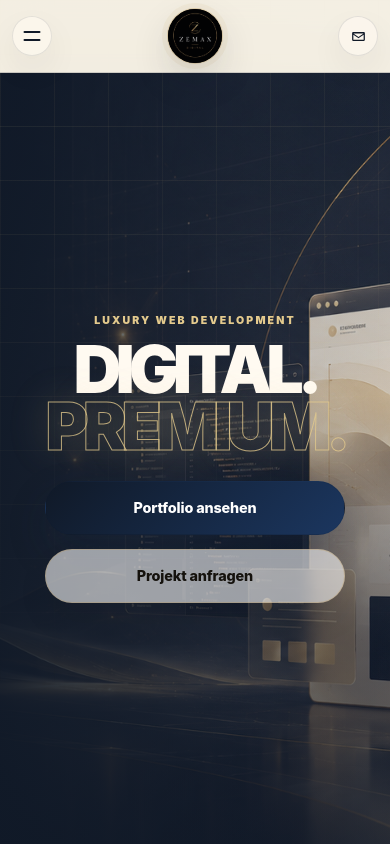
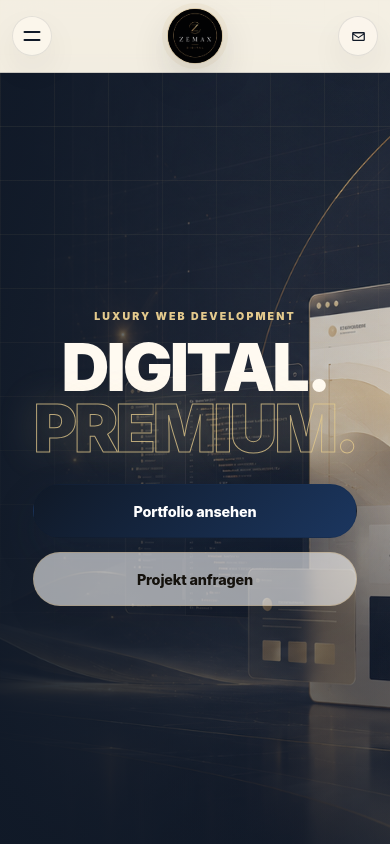
Before and after one commit to codedbyxhezi/Zemax-Digital, a Next.js app: page / in a window 390 px wide. Shown: the top 844 px of the page. Built offline with nearby package versions, Linux system fonts and the light colour scheme.

Commit message:
Adjust hero typography spacing

```diff
--- a/src/components/Hero/Hero.module.css
+++ b/src/components/Hero/Hero.module.css
@@ -65,8 +65,8 @@
   color: #fffaf1;
   font-size: clamp(4.2rem, 10vw, 9.6rem);
   font-weight: 900;
-  line-height: 0.82;
-  letter-spacing: -0.105em;
+  line-height: 0.86;
+  letter-spacing: -0.065em;
   text-transform: uppercase;
 }
 
@@ -141,8 +141,8 @@
 
   .content h1 {
     font-size: clamp(3.4rem, 18vw, 5.6rem);
-    line-height: 0.86;
-    letter-spacing: -0.09em;
+    line-height: 0.9;
+    letter-spacing: -0.055em;
   }
 
   .actions {
@@ -160,5 +160,7 @@
 @media (max-width: 420px) {
   .content h1 {
     font-size: clamp(3rem, 17vw, 4.6rem);
+    line-height: 0.92;
+    letter-spacing: -0.045em;
   }
 }
```
